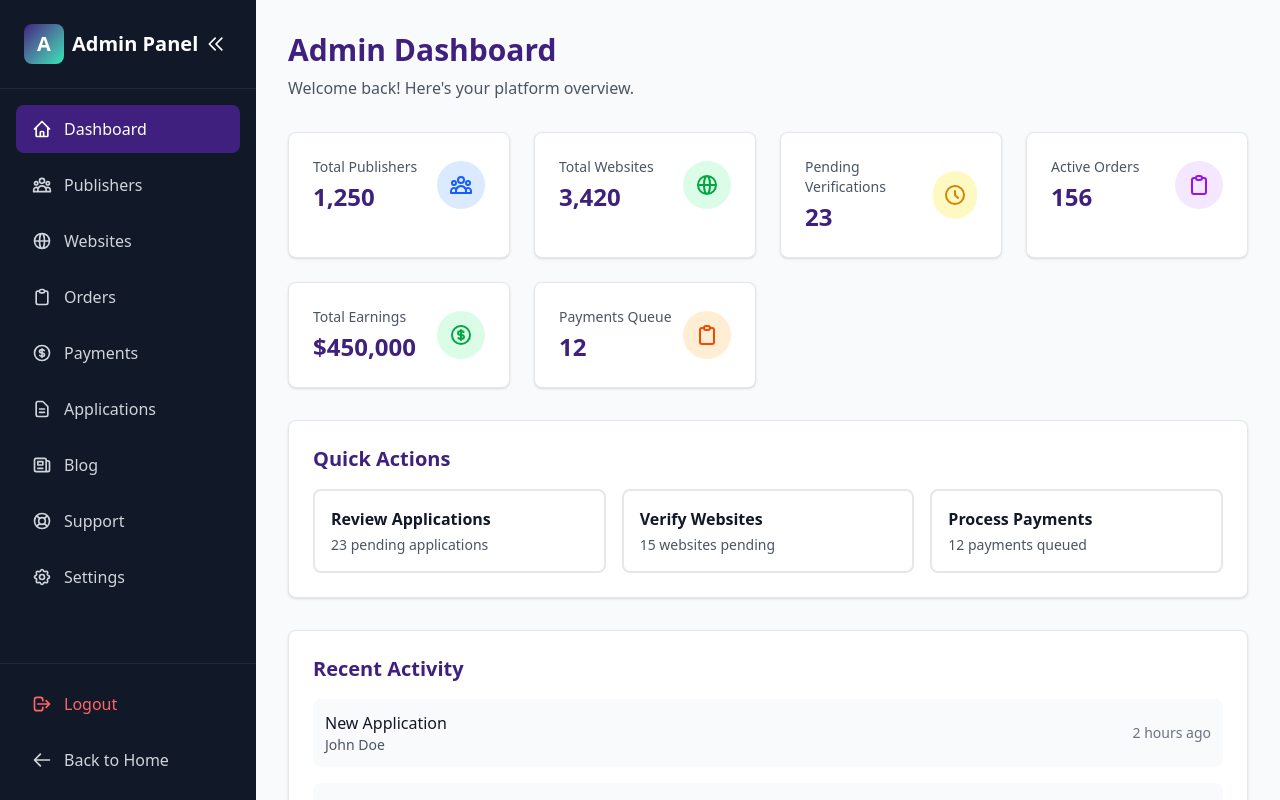
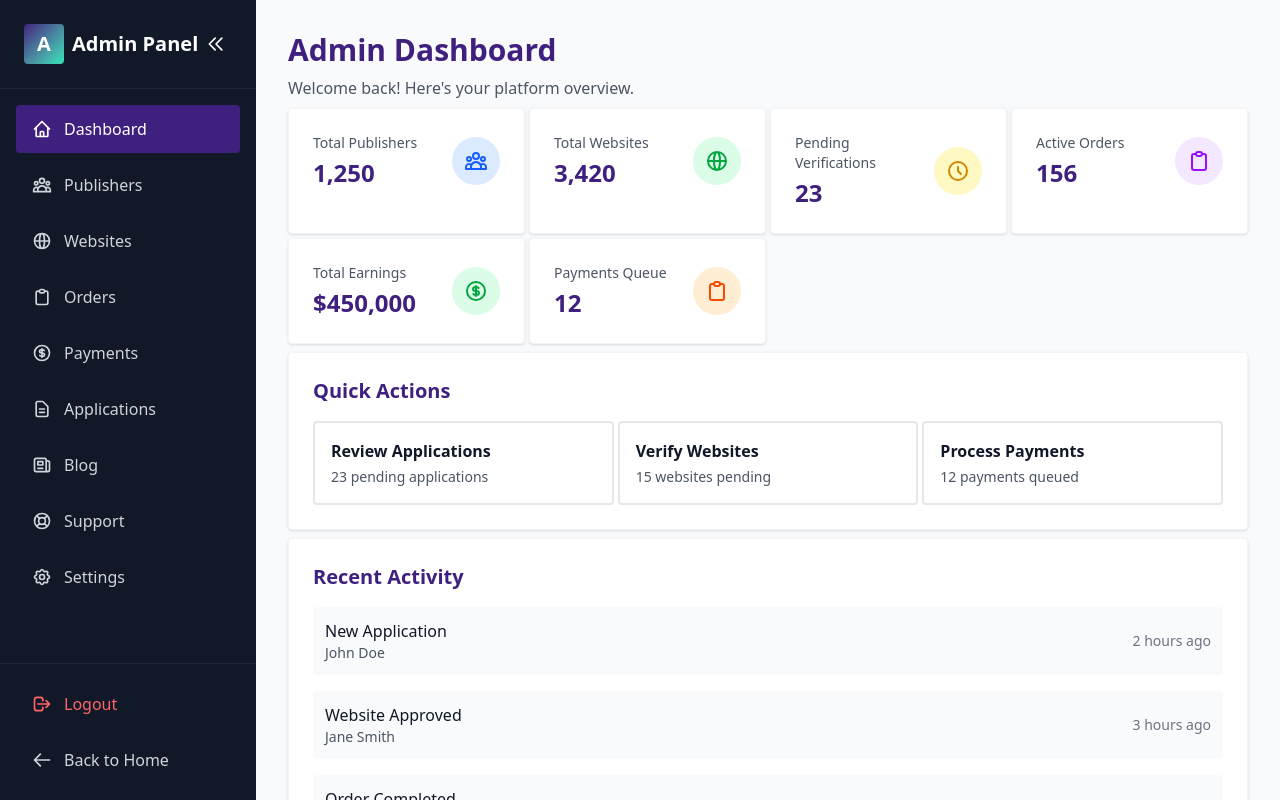
Before and after one commit to ESRAILHAQUE/publisherauthority-frontend, a Next.js app: page /admin in a window 1280 px wide. Shown: the top 800 px of the page. Built offline with nearby package versions, Linux system fonts and the light colour scheme.

Commit message:
fixed some issues in admin dashboard and user dashboard

```diff
--- a/app/admin/page.tsx
+++ b/app/admin/page.tsx
@@ -20,7 +20,7 @@ export default function AdminDashboardPage() {
   ];
 
   return (
-    <div className="space-y-8">
+    <div className="space-y-2">
       <div>
         <h1 className="text-3xl font-bold text-primary-purple mb-2">
           Admin Dashboard
@@ -31,7 +31,7 @@ export default function AdminDashboardPage() {
       </div>
 
       {/* Stats Grid */}
-      <div className="grid grid-cols-1 md:grid-cols-2 lg:grid-cols-4 gap-6">
+      <div className="grid grid-cols-1 md:grid-cols-2 lg:grid-cols-4 gap-1">
         <Card hover>
           <div className="flex items-center justify-between">
             <div>
@@ -190,20 +190,20 @@ export default function AdminDashboardPage() {
         <h2 className="text-xl font-semibold text-primary-purple mb-4">
           Quick Actions
         </h2>
-        <div className="grid grid-cols-1 md:grid-cols-3 gap-4">
-          <button className="p-4 border-2 border-gray-200 rounded-lg hover:border-[#3F207F] hover:bg-gray-50 transition-colors text-left">
+        <div className="grid grid-cols-1 md:grid-cols-3 gap-1">
+          <button className="p-4 border-2 border-gray-200 rounded-sm hover:border-primary-purple hover:bg-gray-50 transition-colors text-left">
             <h3 className="font-semibold text-gray-900 mb-1">
               Review Applications
             </h3>
             <p className="text-sm text-gray-600">23 pending applications</p>
           </button>
-          <button className="p-4 border-2 border-gray-200 rounded-lg hover:border-[#3F207F] hover:bg-gray-50 transition-colors text-left">
+          <button className="p-4 border-2 border-gray-200 rounded-sm hover:border-primary-purple hover:bg-gray-50 transition-colors text-left">
             <h3 className="font-semibold text-gray-900 mb-1">
               Verify Websites
             </h3>
             <p className="text-sm text-gray-600">15 websites pending</p>
           </button>
-          <button className="p-4 border-2 border-gray-200 rounded-lg hover:border-[#3F207F] hover:bg-gray-50 transition-colors text-left">
+          <button className="p-4 border-2 border-gray-200 rounded-sm hover:border-primary-purple hover:bg-gray-50 transition-colors text-left">
             <h3 className="font-semibold text-gray-900 mb-1">
               Process Payments
             </h3>
@@ -221,7 +221,7 @@ export default function AdminDashboardPage() {
           {recentActivity.map((activity, index) => (
             <div
               key={index}
-              className="flex items-center justify-between p-3 bg-gray-50 rounded-lg">
+              className="flex items-center justify-between p-3 bg-gray-50 rounded-sm">
               <div>
                 <p className="font-medium text-gray-900">{activity.type}</p>
                 <p className="text-sm text-gray-600">{activity.user}</p>
--- a/app/dashboard/page.tsx
+++ b/app/dashboard/page.tsx
@@ -150,7 +150,7 @@ export default function DashboardPage() {
   }
 
   return (
-    <div className="space-y-3">
+    <div className="space-y-2">
       {/* Header */}
       <div>
         <h1 className="text-3xl font-bold text-primary-purple mb-2">
@@ -205,7 +205,7 @@ export default function DashboardPage() {
       </Card>
 
       {/* Stats Cards */}
-      <div className="grid grid-cols-1 md:grid-cols-2 lg:grid-cols-4 gap-1.5">
+      <div className="grid grid-cols-1 md:grid-cols-2 lg:grid-cols-4 gap-1">
         <Card hover>
           <div className="flex items-center justify-between">
             <div>
--- a/components/admin/AdminSidebar.tsx
+++ b/components/admin/AdminSidebar.tsx
@@ -214,14 +214,14 @@ export const AdminSidebar: React.FC = () => {
       <div className={`p-6 border-b border-gray-800 ${isCollapsed ? 'px-4' : ''}`}>
         <div className="flex items-center justify-between">
           <Link href="/admin" className={`flex items-center ${isCollapsed ? 'justify-center' : 'space-x-2'}`}>
-            <div className="w-10 h-10 bg-gradient-to-br from-[#3F207F] to-[#2EE6B7] rounded-lg flex items-center justify-center flex-shrink-0">
+            <div className="w-10 h-10 bg-linear-to-br from-primary-purple to-accent-teal rounded-sm flex items-center justify-center shrink-0">
               <span className="text-white font-bold text-xl">A</span>
             </div>
             {!isCollapsed && <span className="text-xl font-bold whitespace-nowrap">Admin Panel</span>}
           </Link>
           <button
             onClick={toggleSidebar}
-            className="p-2 rounded-lg hover:bg-gray-800 transition-colors flex-shrink-0"
+            className="p-2 rounded-sm hover:bg-gray-800 transition-colors shrink-0"
             aria-label="Toggle sidebar"
           >
             <svg
@@ -262,10 +262,10 @@ export const AdminSidebar: React.FC = () => {
               key={item.href}
               href={item.href}
               className={`
-                flex items-center ${isCollapsed ? 'justify-center' : 'space-x-3'} ${isCollapsed ? 'px-2' : 'px-4'} py-3 rounded-lg transition-colors
+                flex items-center ${isCollapsed ? 'justify-center' : 'space-x-3'} ${isCollapsed ? 'px-2' : 'px-4'} py-3 rounded-sm transition-colors
                 ${
                   isActive
-                    ? "bg-[#3F207F] text-white"
+                    ? "bg-primary-purple text-white"
                     : "text-gray-300 hover:bg-gray-800 hover:text-white"
                 }
               `}
@@ -281,7 +281,7 @@ export const AdminSidebar: React.FC = () => {
       <div className={`p-4 border-t border-gray-800 space-y-2 ${isCollapsed ? 'px-2' : ''}`}>
         <button
           onClick={handleLogout}
-          className={`w-full flex items-center ${isCollapsed ? 'justify-center' : 'space-x-3'} ${isCollapsed ? 'px-2' : 'px-4'} py-3 rounded-lg text-red-400 hover:bg-red-900/20 hover:text-red-300 transition-colors`}
+          className={`w-full flex items-center ${isCollapsed ? 'justify-center' : 'space-x-3'} ${isCollapsed ? 'px-2' : 'px-4'} py-3 rounded-sm text-red-400 hover:bg-red-900/20 hover:text-red-300 transition-colors`}
           title={isCollapsed ? "Logout" : undefined}
         >
           <svg
@@ -300,7 +300,7 @@ export const AdminSidebar: React.FC = () => {
         </button>
         <Link
           href="/"
-          className={`flex items-center ${isCollapsed ? 'justify-center' : 'space-x-3'} ${isCollapsed ? 'px-2' : 'px-4'} py-3 rounded-lg text-gray-300 hover:bg-gray-800 hover:text-white transition-colors`}
+          className={`flex items-center ${isCollapsed ? 'justify-center' : 'space-x-3'} ${isCollapsed ? 'px-2' : 'px-4'} py-3 rounded-sm text-gray-300 hover:bg-gray-800 hover:text-white transition-colors`}
           title={isCollapsed ? "Back to Home" : undefined}
         >
           <svg
--- a/components/dashboard/Sidebar.tsx
+++ b/components/dashboard/Sidebar.tsx
@@ -138,14 +138,14 @@ export const Sidebar: React.FC = () => {
       <div className={`p-6 border-b border-gray-200 ${isCollapsed ? 'px-4' : ''}`}>
         <div className="flex items-center justify-between">
           <Link href="/dashboard" className={`flex items-center ${isCollapsed ? 'justify-center' : 'space-x-2'}`}>
-            <div className="w-10 h-10 bg-linear-to-br from-primary-purple to-accent-teal rounded-lg flex items-center justify-center shrink-0">
+            <div className="w-10 h-10 bg-linear-to-br from-primary-purple to-accent-teal rounded-sm flex items-center justify-center shrink-0">
               <span className="text-white font-bold text-xl">CM</span>
             </div>
             {!isCollapsed && <span className="text-xl font-bold text-primary-purple whitespace-nowrap">Dashboard</span>}
           </Link>
           <button
             onClick={toggleSidebar}
-            className="p-2 rounded-lg hover:bg-gray-100 transition-colors shrink-0"
+            className="p-2 rounded-sm hover:bg-gray-100 transition-colors shrink-0"
             aria-label="Toggle sidebar"
           >
             <svg
@@ -200,7 +200,7 @@ export const Sidebar: React.FC = () => {
               key={item.href}
               href={item.href}
               className={`
-                flex items-center ${isCollapsed ? 'justify-center' : 'space-x-3'} ${isCollapsed ? 'px-2' : 'px-4'} py-3 rounded-lg transition-colors
+                flex items-center ${isCollapsed ? 'justify-center' : 'space-x-3'} ${isCollapsed ? 'px-2' : 'px-4'} py-3 rounded-sm transition-colors
                 ${
                   isActive
                     ? 'bg-primary-purple text-white'
@@ -219,7 +219,7 @@ export const Sidebar: React.FC = () => {
       <div className={`p-4 border-t border-gray-200 bg-white space-y-2 ${isCollapsed ? 'px-2' : ''}`}>
         <button
           onClick={handleLogout}
-          className={`w-full flex items-center ${isCollapsed ? 'justify-center' : 'justify-center space-x-3'} ${isCollapsed ? 'px-2' : 'px-4'} py-3 rounded-lg text-white bg-red-600 hover:bg-red-700 transition-colors font-medium shadow-md hover:shadow-lg`}
+          className={`w-full flex items-center ${isCollapsed ? 'justify-center' : 'justify-center space-x-3'} ${isCollapsed ? 'px-2' : 'px-4'} py-3 rounded-sm text-white bg-red-600 hover:bg-red-700 transition-colors font-medium shadow-md hover:shadow-lg`}
           title={isCollapsed ? "Logout" : undefined}
         >
           <svg className="w-5 h-5" fill="none" stroke="currentColor" viewBox="0 0 24 24">
@@ -229,7 +229,7 @@ export const Sidebar: React.FC = () => {
         </button>
         <Link
           href="/"
-          className={`flex items-center ${isCollapsed ? 'justify-center' : 'space-x-3'} ${isCollapsed ? 'px-2' : 'px-4'} py-3 rounded-lg text-gray-700 hover:bg-gray-100 transition-colors`}
+          className={`flex items-center ${isCollapsed ? 'justify-center' : 'space-x-3'} ${isCollapsed ? 'px-2' : 'px-4'} py-3 rounded-sm text-gray-700 hover:bg-gray-100 transition-colors`}
           title={isCollapsed ? "Back to Home" : undefined}
         >
           <svg
--- a/components/shared/Badge.tsx
+++ b/components/shared/Badge.tsx
@@ -31,7 +31,7 @@ export const Badge: React.FC<BadgeProps> = ({
   return (
     <span
       className={`
-        inline-flex items-center font-medium rounded-full
+        inline-flex items-center font-medium rounded-sm
         ${variants[variant]}
         ${sizes[size]}
         ${className}
--- a/components/shared/Card.tsx
+++ b/components/shared/Card.tsx
@@ -22,7 +22,7 @@ export const Card: React.FC<CardProps> = ({
   return (
     <div
       className={`
-        bg-white rounded-lg shadow-sm border border-gray-200
+        bg-white rounded-sm shadow-sm border border-gray-100
         ${hover ? 'hover:shadow-lg hover:border-purple-200 transition-all duration-300 transform hover:-translate-y-1' : ''}
         ${paddingClasses[padding]}
         ${className}
```
